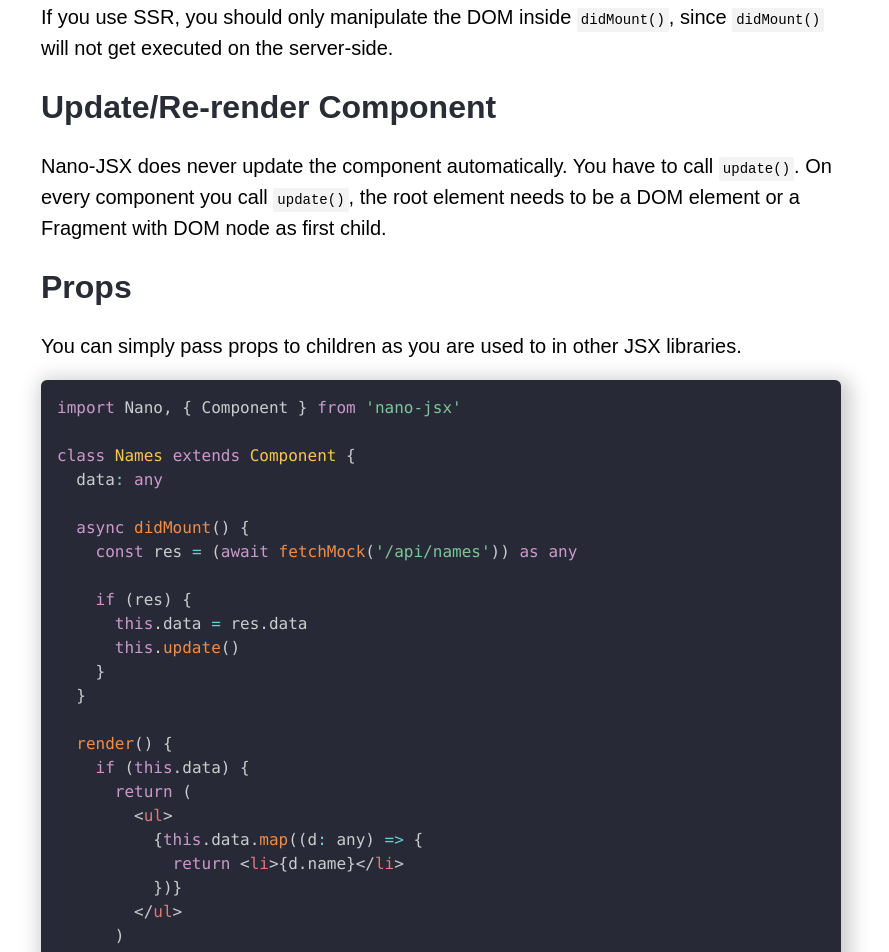
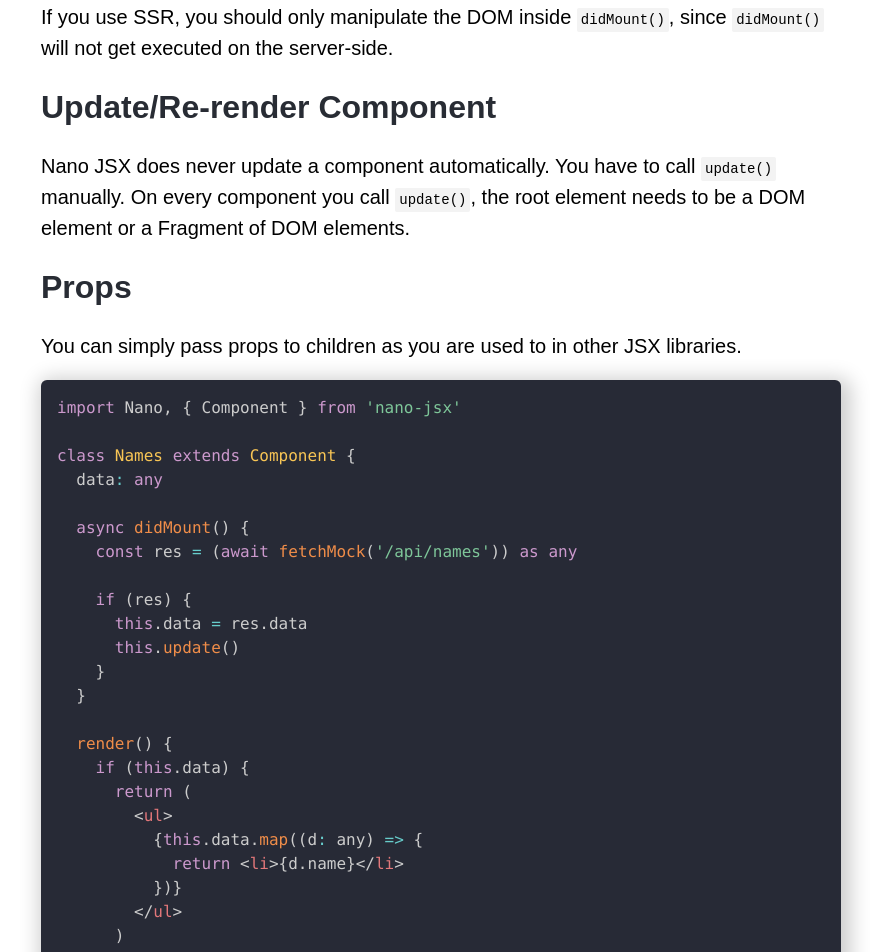
Before and after one commit to nanojsx/nanojsx.github.io, a website: page docs.html in a window 1280 px wide. Shown: the part 1909-2861 px from the top of the page, without its empty margins (199-1088 px from the left). Drawn offline with Linux system fonts and the light colour scheme.

Commit message:
Update docs.html

```diff
--- a/docs.html
+++ b/docs.html
@@ -60,9 +60,9 @@
 
         <h2>Update/Re-render Component</h2>
         <p>
-          Nano-JSX does never update the component automatically. You have to call
-          <code class="is-code">update()</code>. On every component you call <code class="is-code">update()</code>, the
-          root element needs to be a DOM element or a Fragment with DOM node as first child.
+          Nano JSX does never update a component automatically. You have to call
+          <code class="is-code">update()</code> manually. On every component you call <code class="is-code">update()</code>, the
+          root element needs to be a DOM element or a Fragment of DOM elements.
         </p>
 
         <h2>Props</h2>
```
